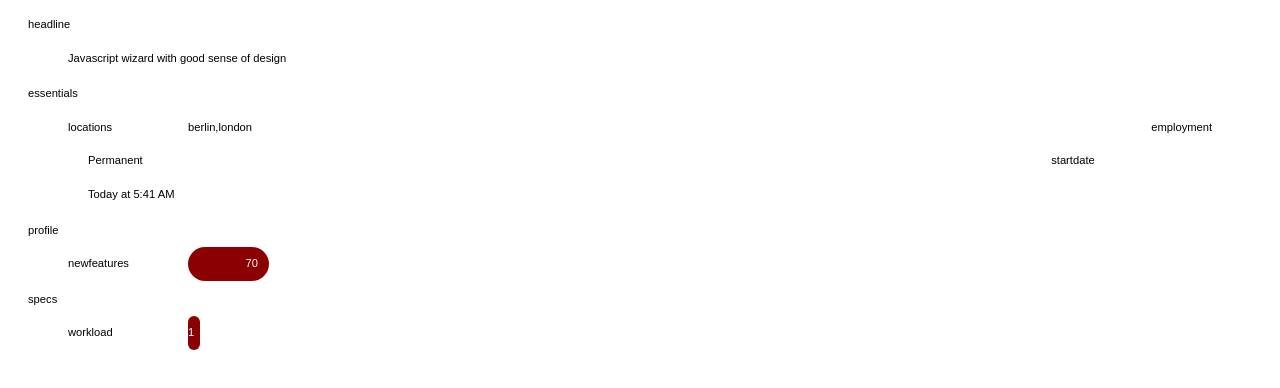
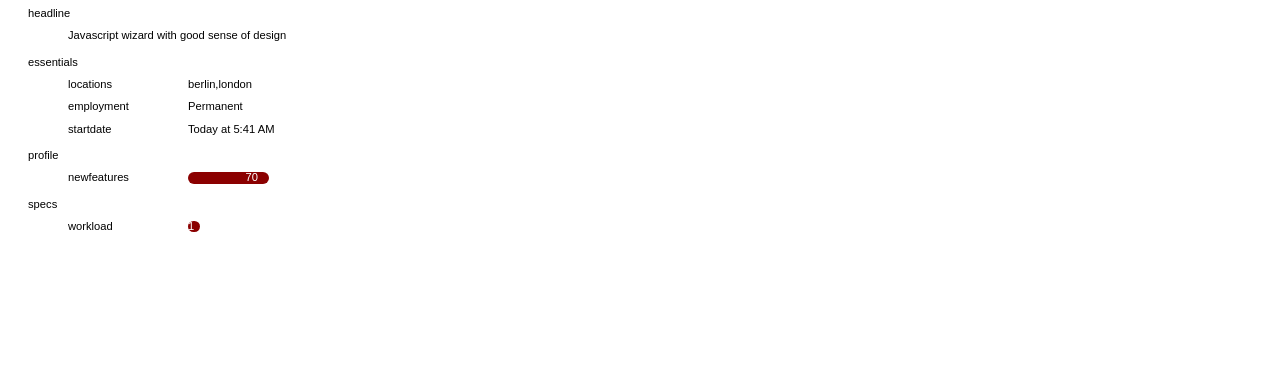
Before and after one commit to ltfschoen/parity_d3, a website: page index.html in a window 1280 px wide. Drawn offline with nearby package versions, Linux system fonts and the light colour scheme.

Commit message:
fix: Hack to prevent wrapping without using grid

```diff
--- a/index.html
+++ b/index.html
@@ -11,8 +11,8 @@
 
     div.category {
       margin-left: 20px;
-      line-height: 3em;
-      margin-bottom: 2px;
+      line-height: 1em;
+      margin-bottom: 15px;
     }
 
     div.category-text-value {
@@ -40,6 +40,12 @@
 
     div.label-text-value {
       margin-left: 20px;
+      /*padding-right: 10em;*/
+      display: inline-block;
+    }
+
+    span.spacer {
+      width: 100%;
       display: inline-block;
     }
   </style>
@@ -71,6 +77,9 @@
     }
 
     function renderValueForCategory(category, categoryName) {
+      category.append("span")
+        .attr("class", "spacer")
+
       return category.append("div")
         .attr("class", "category-text-value")
         .text(function (d) {
@@ -79,6 +88,8 @@
     }
 
     function renderSublabelValueForLabel(propertyName, label, categoryName, keyIndex) {
+      label.append("span")
+        .attr("class", "spacer")
       label.append("span")
         .attr("class", "label-wrapper")
         .text(function (d) {
@@ -101,7 +112,7 @@
         .style("width", function (d) {
           let propertyValue = d[categoryName][propertyName];
           return (typeof propertyValue == "number" && propertyName.indexOf("date") == -1) ?
-            propertyValue + "px" : "80%";
+            propertyValue + "px" : "";
         })
         .text(function (d) {
           let propertyValue = d[categoryName][propertyName];
```
